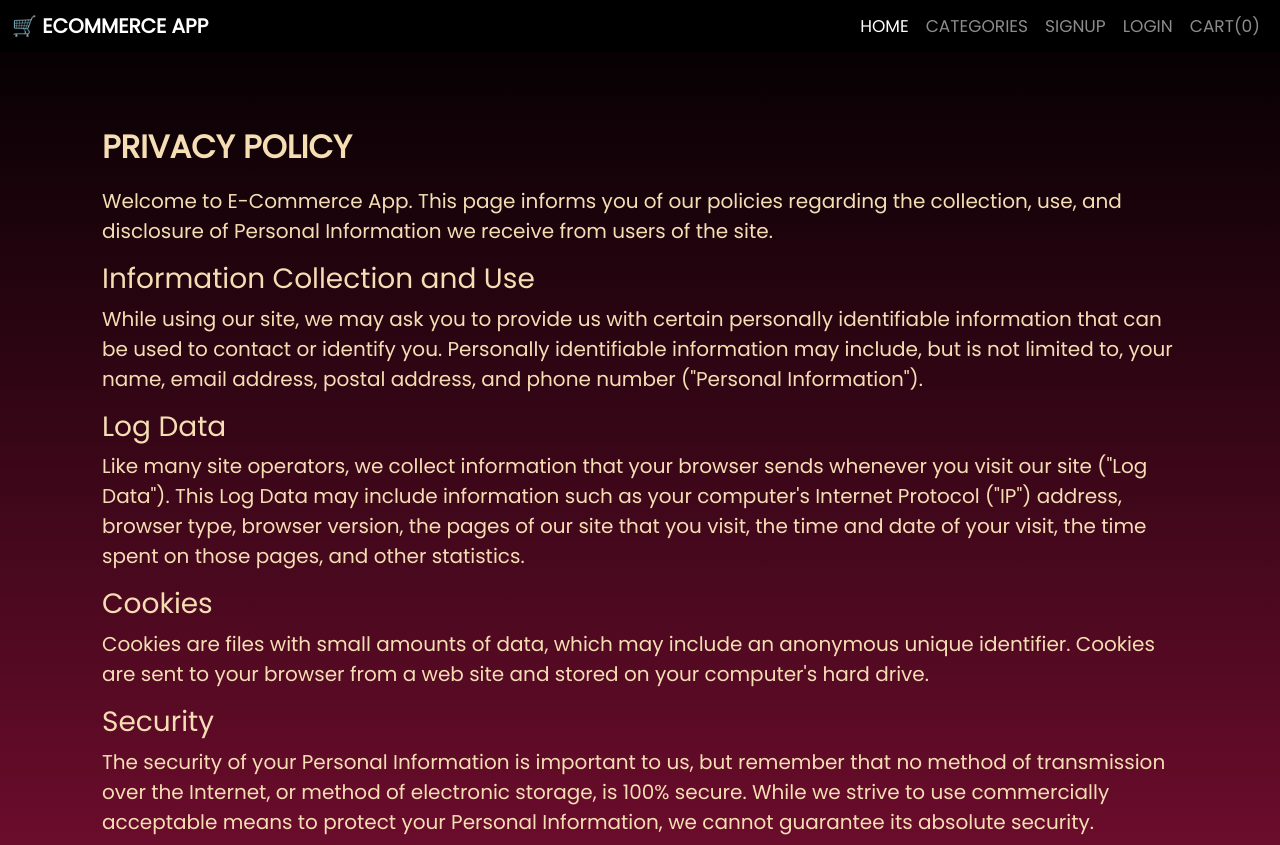
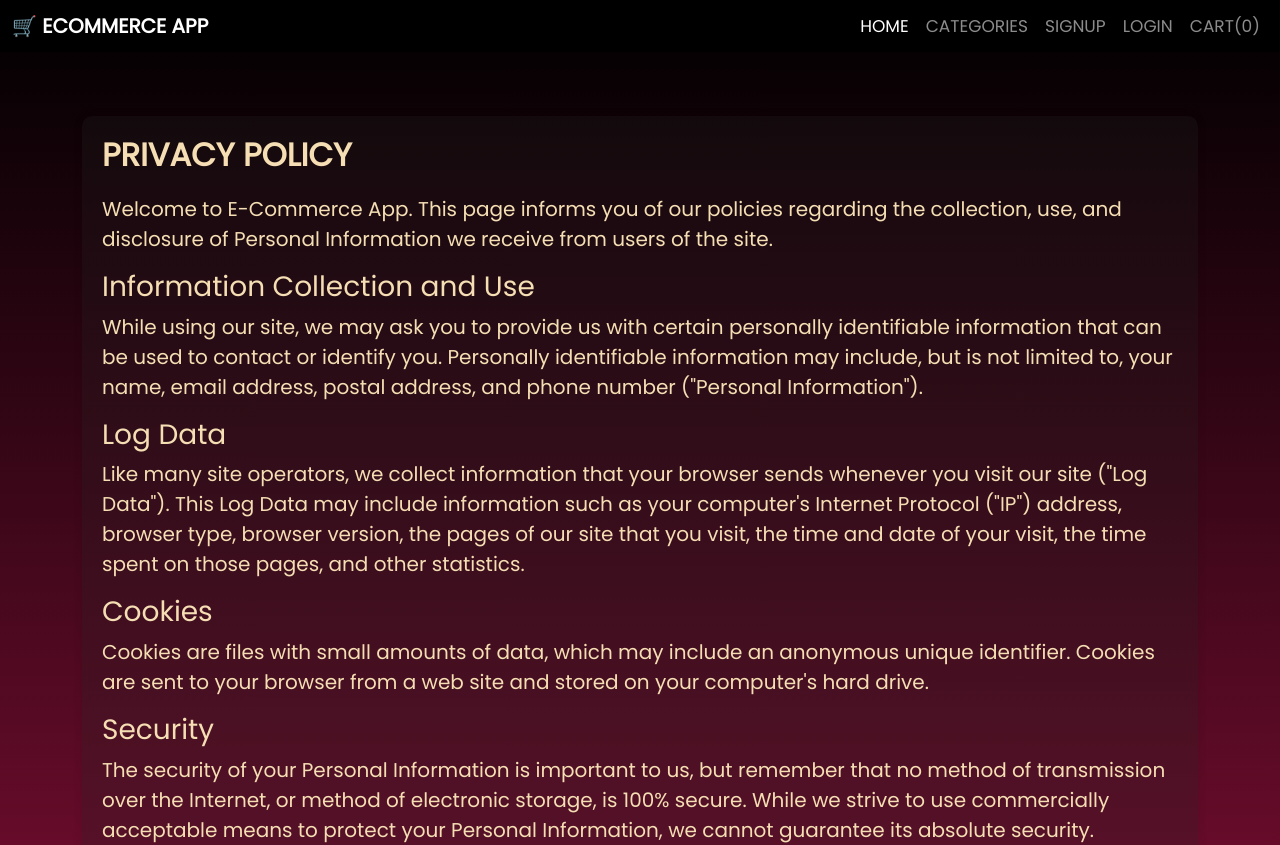
Before and after one commit to rohitsinghkcodes/TechMart, a React (Create React App) app in the folder client/: page /policy in a window 1280 px wide. Shown: the top 845 px of the page. Built offline with nearby package versions, Linux system fonts and the light colour scheme; a web font is replaced by a local one.

Commit message:
css updated

```diff
--- a/client/src/Pages/About.js
+++ b/client/src/Pages/About.js
@@ -4,9 +4,9 @@ import Layout from "../Components/Layouts/Layout.js";
 const About = () => {
   return (
     <Layout title="About E-Commerce App">
-      <div className="container text-center">
-        <div className="about-policy-container">
-          <div className="about-policy-details">
+      <div className="container text-center mb-5">
+        <div className="contact-container ">
+          <div className="contact-details">
             <h2>About Our E-Commerce App</h2>
             <p>
               Welcome to E-Commerce App, your go-to destination for all your online shopping needs. At [Your Ecommerce App Name], we are committed to providing you with a seamless and enjoyable shopping experience.
--- a/client/src/Pages/Policy.js
+++ b/client/src/Pages/Policy.js
@@ -5,10 +5,10 @@ import { Link } from 'react-router-dom';
 const Policy = () => {
   return (
     <Layout title="Privacy Policy | E-Commerce App">
-      <div className="container text-center">
-        <div className="about-policy-container">
+      <div className="container text-center mb-5">
+        <div className="contact-container py-2 ">
           {/* <img src={contactImage} alt="Contact" className="contact-image" /> */}
-          <div className="about-policy-details">
+          <div className="contact-details">
             <h2>Privacy Policy</h2>
             <p>
               Welcome to E-Commerce App. This page informs you of our policies regarding the collection, use, and disclosure of Personal Information we receive from users of the site.
--- a/client/src/index.css
+++ b/client/src/index.css
@@ -118,7 +118,7 @@ CONTACT PAGE CSS
   font-size: 20px;
   font-family: "Poppins", sans-serif;
   text-align: left;
-  background-color: #232323; /* Light gray background color, adjust as needed */
+  background-color: #2323233d; /* Light gray background color, adjust as needed */
   padding: 20px;
   border-radius: 10px; /* Rounded corners */
   box-shadow: 0 0 10px rgba(0, 0, 0, 0.1); /* Box shadow for depth effect, adjust as needed */
@@ -129,27 +129,3 @@ CONTACT PAGE CSS
   text-transform: uppercase;
   margin-bottom: 20px;
 }
-
-/* #####################
-ABOUT-PRIVACY_POLICY PAGE CSS
-##################### */
-.about-policy-container {
-  display: flex;
-  align-items: center;
-  justify-content: center;
-  margin-top: 5%;
-}
-
-
-.about-policy-details {
-  font-size: 20px;
-  font-family: "Poppins", sans-serif;
-  text-align: left; /* Light gray background color, adjust as needed */
-  padding: 20px;/* Box shadow for depth effect, adjust as needed */
-}
-
-.about-policy-details h2 {
-  font-weight: bold;
-  text-transform: uppercase;
-  margin-bottom: 20px;
-}
--- a/client/src/styles/authStyles.css
+++ b/client/src/styles/authStyles.css
@@ -1,5 +1,5 @@
 .bg-dark {
-  background-color: #202020 !important;
+  background-color: #20202053 !important;
 }
 
 .form-container {
@@ -14,7 +14,7 @@
 .form-container form {
   box-shadow: rgba(0, 0, 0, 0.35) 0px 5px 15px;
   padding: 60px;
-  background-color: #2a2a2a;
+  background-color: #2a2a2a3d;
   border-radius: 20px;
 }
 
@@ -27,12 +27,11 @@
   color: #c5c5c5 !important;
   border: none;
   border-radius: 5px;
-  background-color: #202020;
   margin-bottom: 15px;
 }
 
 .input-field::placeholder {
-  color: #999 !important; /* Set the desired color */
+  color: #999999c4 !important; /* Set the desired color */
 }
 
 
```
